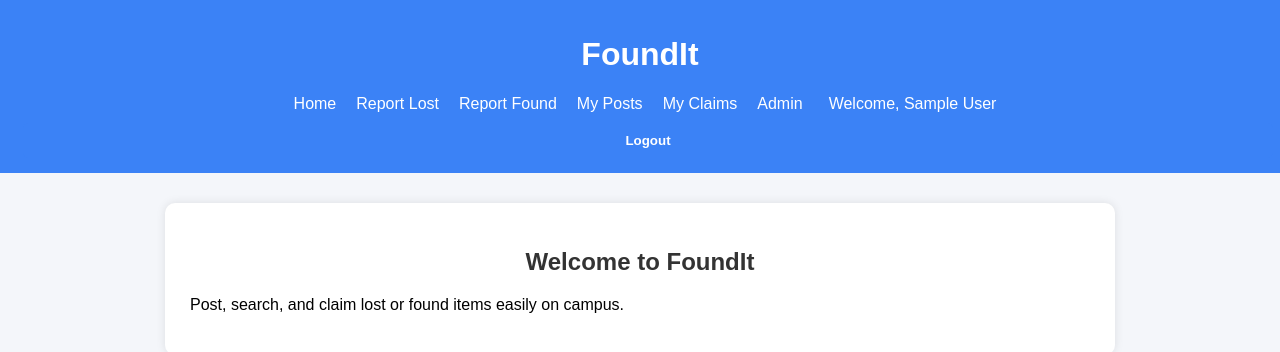
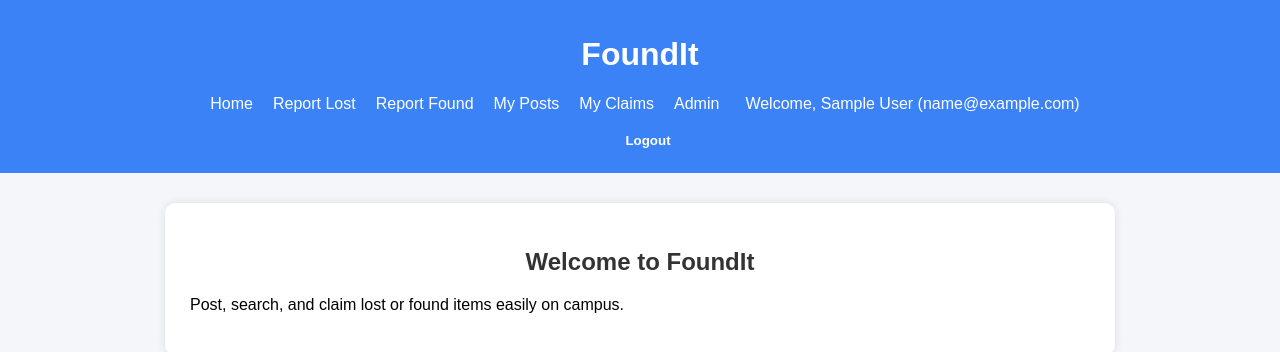
Before and after one commit to savinaysuresh/FoundIt, a React (Vite) app in the folder client/: page / in a window 1280 px wide. Shown: the top 352 px of the page. Built offline with nearby package versions, Linux system fonts and the light colour scheme; sample sign-in values are in the browser's storage.

Commit message:
Update Navbar.jsx

```diff
--- a/client/src/components/Navbar.jsx
+++ b/client/src/components/Navbar.jsx
@@ -22,8 +22,12 @@ const Navbar = () => {
 
       {user ? (
         <>
-          <span style={{ marginLeft: "1rem" }}>Welcome, {user.name}</span>
-          <button onClick={handleLogout} style={{ marginLeft: "0.5rem" }}>Logout</button>
+          <span style={{ marginLeft: "1rem" }}>
+            Welcome, {user.name} ({user.email})
+          </span>
+          <button onClick={handleLogout} style={{ marginLeft: "0.5rem" }}>
+            Logout
+          </button>
         </>
       ) : (
         <>
```
